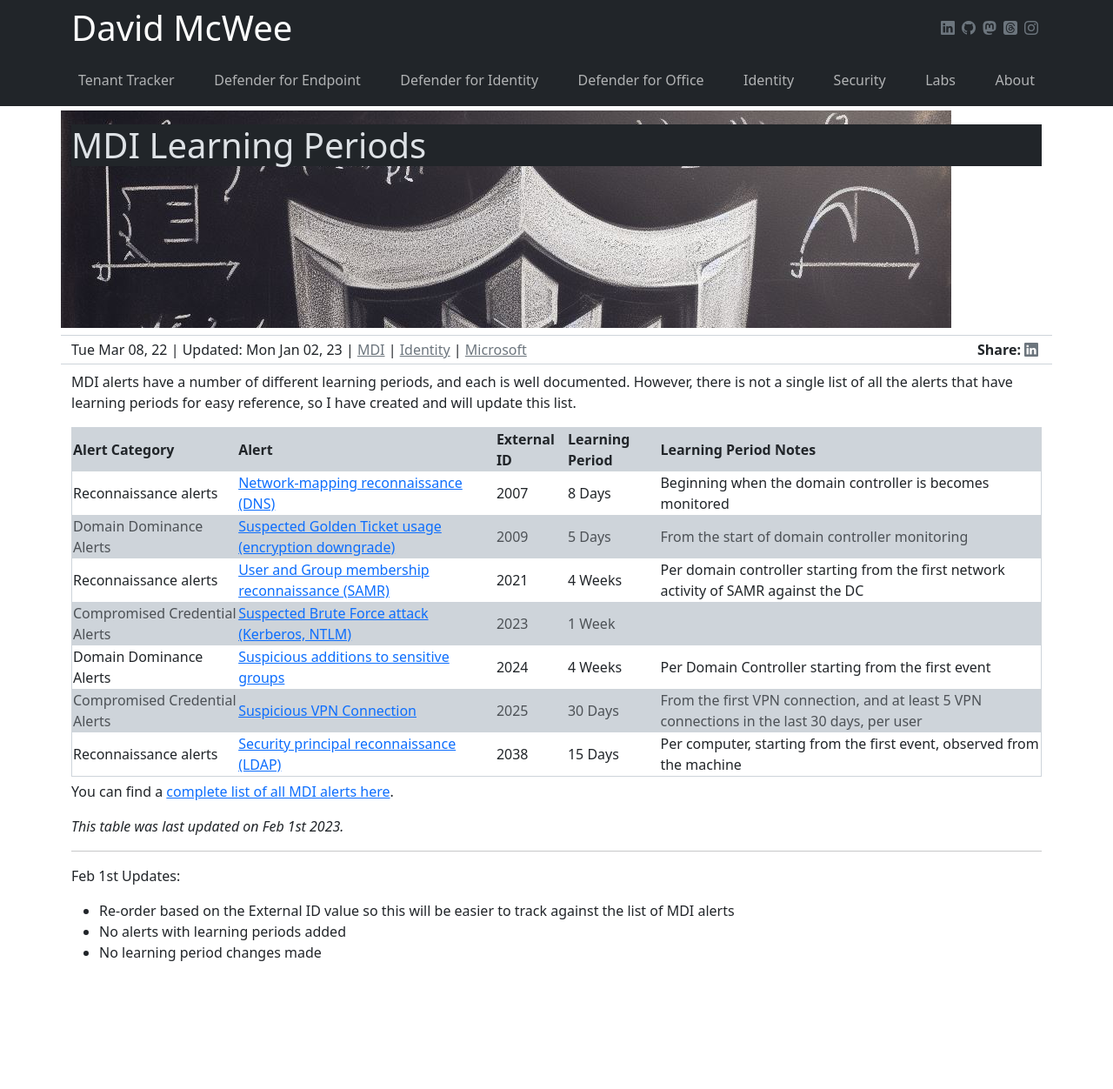
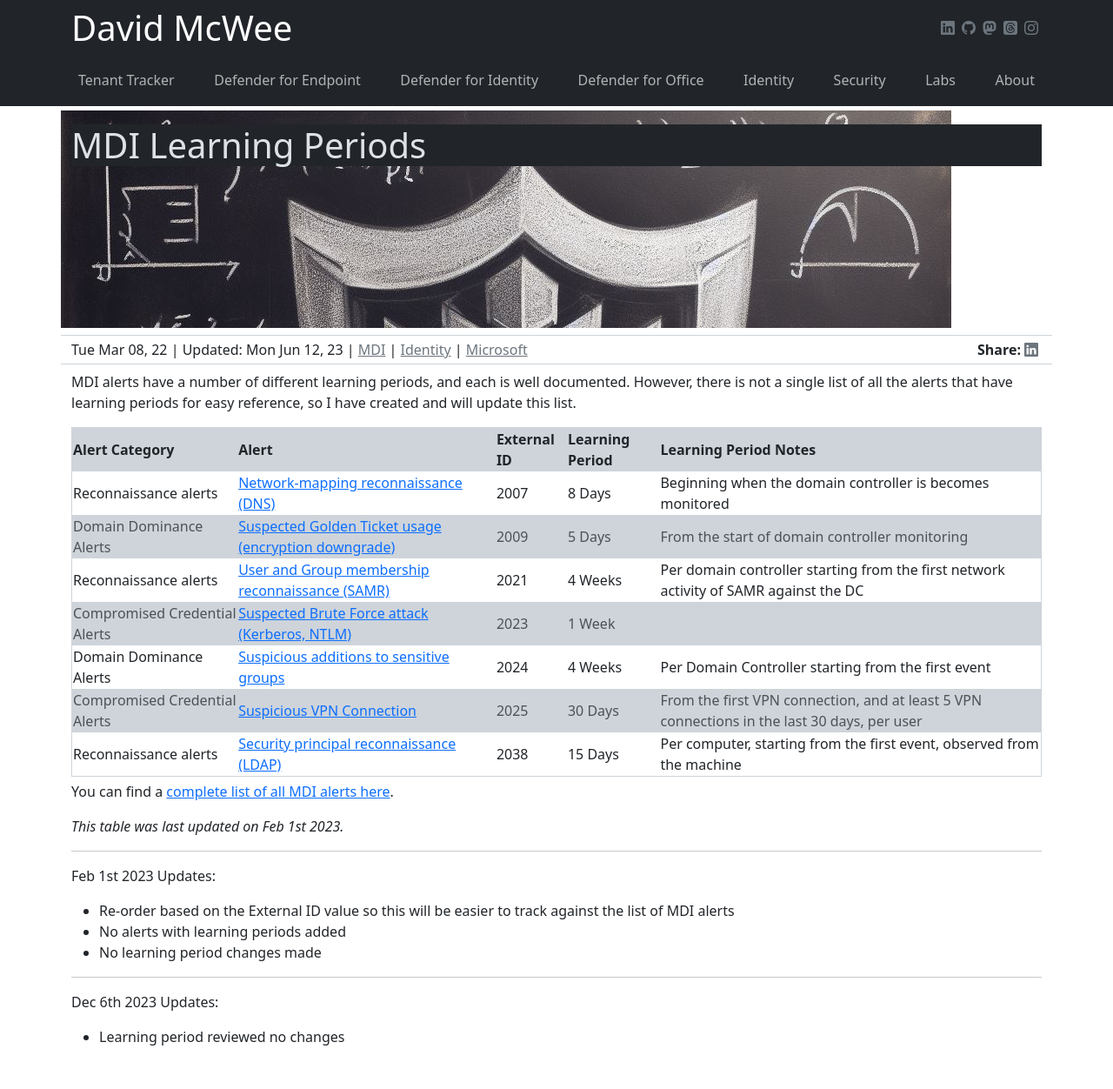
Before and after one commit to dmcwee/dmcwee.github.io, a Jekyll site: the page built from _posts/2022-03-08-mdi-learning-periods.md, in a window 1280 px wide. Shown: the whole page at 87% size. Built offline with Jekyll 4.4.1, drawn with Linux system fonts in a browser that asks for light colours; before the commit the page ends 1155 px from its top, so only the background shows below that.

Commit message:
lp update check

```diff
--- a/_posts/2022-03-08-mdi-learning-periods.md
+++ b/_posts/2022-03-08-mdi-learning-periods.md
@@ -1,7 +1,7 @@
 ---
 title: MDI Learning Periods
 layout: post
-last_update: 2/1/2023
+last_update: 12/6/2023
 categories:
 - MDI
 - Identity
@@ -34,7 +34,10 @@
 
 *This table was last updated on Feb 1st 2023.*
 <hr>
-Feb 1st Updates:
+Feb 1st 2023 Updates:
 - Re-order based on the External ID value so this will be easier to track against the list of MDI alerts
 - No alerts with learning periods added
 - No learning period changes made
+<hr>
+Dec 6th 2023 Updates:
+- Learning period reviewed no changes
```
